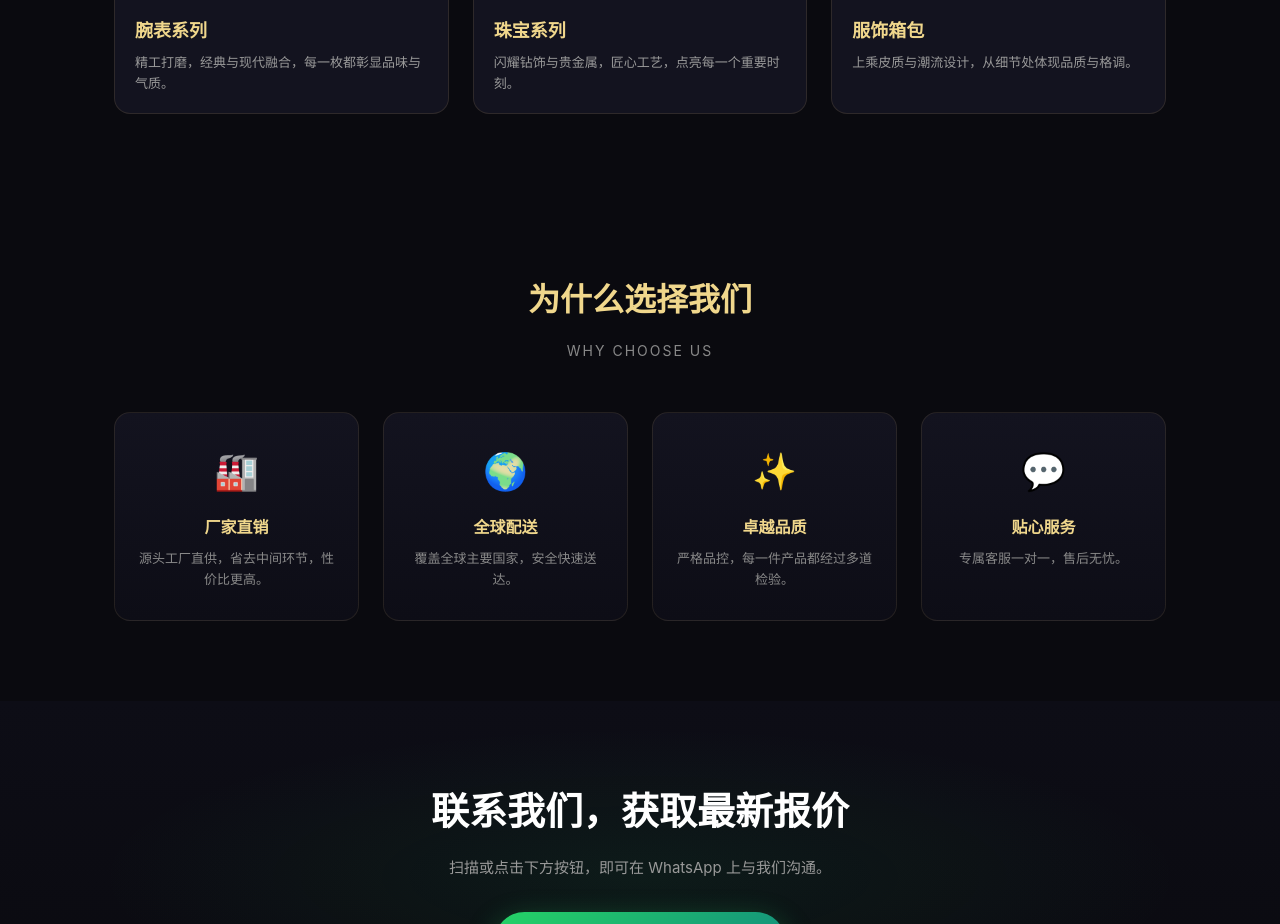
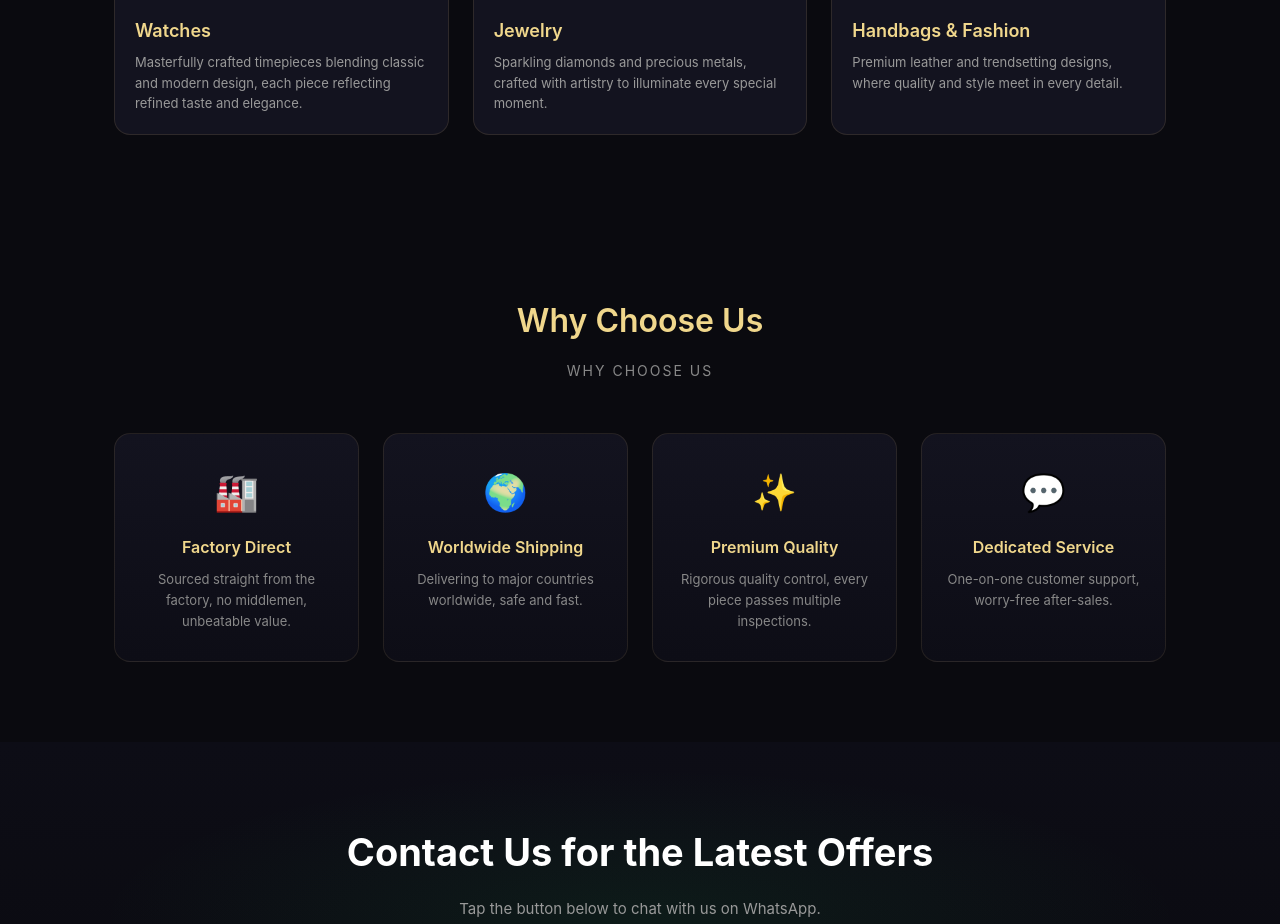
Before and after one commit to Nina1-1/shop2, a plain HTML site: page index.html in a window 1280 px wide. Shown: the part 1271-2195 px from the top of the page. Drawn offline with Linux system fonts and the light colour scheme.

Commit message:
all english

```diff
--- a/index.html
+++ b/index.html
@@ -1,9 +1,9 @@
 <!DOCTYPE html>
-<html lang="zh-CN">
+<html lang="en">
 <head>
 <meta charset="UTF-8">
 <meta name="viewport" content="width=device-width, initial-scale=1.0">
-<title>厂家直销 · 全球配送</title>
+<title>Factory Direct · Worldwide Shipping</title>
 <meta name="description" content="Premium watches, jewelry and fashion. Factory direct, worldwide shipping.">
 
 <style>
@@ -226,7 +226,7 @@
   <section class="hero">
     <div class="hero-content">
       <div class="brand">Manufacturer Direct</div>
-      <h1 class="headline">厂家直销 · 全球配送<br>卓越的品质与服务</h1>
+      <h1 class="headline">Factory Direct · Worldwide Shipping<br>Premium Quality & Service</h1>
       <p class="subline">WATCHES &nbsp;•&nbsp; JEWELRY &nbsp;•&nbsp; FASHION</p>
       <a class="hero-cta" href="https://wa.me/8613246206989?text=Hi%2C%20I%27m%20interested%20in%20your%20collection">
         💬 Chat on WhatsApp
@@ -241,28 +241,28 @@
 
   <!-- PRODUCTS -->
   <section class="section">
-    <h2 class="section-title">精选系列</h2>
+    <h2 class="section-title">Our Collections</h2>
     <p class="section-sub">OUR COLLECTIONS</p>
     <div class="grid">
       <div class="card">
         <img class="card-img" src="https://trae-api-cn.mchost.guru/api/ide/v1/text_to_image?prompt=premium%20luxury%20watch%20collection%20gold%20and%20steel%20elegant%20dark%20background%20product%20photography%20high%20end&image_size=landscape_4_3" alt="Watches">
         <div class="card-body">
-          <div class="card-title">腕表系列</div>
-          <div class="card-desc">精工打磨，经典与现代融合，每一枚都彰显品味与气质。</div>
+          <div class="card-title">Watches</div>
+          <div class="card-desc">Masterfully crafted timepieces blending classic and modern design, each piece reflecting refined taste and elegance.</div>
         </div>
       </div>
       <div class="card">
         <img class="card-img" src="https://trae-api-cn.mchost.guru/api/ide/v1/text_to_image?prompt=premium%20jewelry%20gold%20necklace%20diamonds%20rings%20elegant%20dark%20background%20luxury%20product%20photography&image_size=landscape_4_3" alt="Jewelry">
         <div class="card-body">
-          <div class="card-title">珠宝系列</div>
-          <div class="card-desc">闪耀钻饰与贵金属，匠心工艺，点亮每一个重要时刻。</div>
+          <div class="card-title">Jewelry</div>
+          <div class="card-desc">Sparkling diamonds and precious metals, crafted with artistry to illuminate every special moment.</div>
         </div>
       </div>
       <div class="card">
         <img class="card-img" src="https://trae-api-cn.mchost.guru/api/ide/v1/text_to_image?prompt=luxury%20handbags%20premium%20leather%20designer%20bags%20elegant%20dark%20background%20product%20photography%20high%20end&image_size=landscape_4_3" alt="Fashion">
         <div class="card-body">
-          <div class="card-title">服饰箱包</div>
-          <div class="card-desc">上乘皮质与潮流设计，从细节处体现品质与格调。</div>
+          <div class="card-title">Handbags & Fashion</div>
+          <div class="card-desc">Premium leather and trendsetting designs, where quality and style meet in every detail.</div>
         </div>
       </div>
     </div>
@@ -270,36 +270,36 @@
 
   <!-- FEATURES -->
   <section class="section">
-    <h2 class="section-title">为什么选择我们</h2>
+    <h2 class="section-title">Why Choose Us</h2>
     <p class="section-sub">WHY CHOOSE US</p>
     <div class="features">
       <div class="feature">
         <div class="feature-icon">🏭</div>
-        <div class="feature-title">厂家直销</div>
-        <div class="feature-desc">源头工厂直供，省去中间环节，性价比更高。</div>
+        <div class="feature-title">Factory Direct</div>
+        <div class="feature-desc">Sourced straight from the factory, no middlemen, unbeatable value.</div>
       </div>
       <div class="feature">
         <div class="feature-icon">🌍</div>
-        <div class="feature-title">全球配送</div>
-        <div class="feature-desc">覆盖全球主要国家，安全快速送达。</div>
+        <div class="feature-title">Worldwide Shipping</div>
+        <div class="feature-desc">Delivering to major countries worldwide, safe and fast.</div>
       </div>
       <div class="feature">
         <div class="feature-icon">✨</div>
-        <div class="feature-title">卓越品质</div>
-        <div class="feature-desc">严格品控，每一件产品都经过多道检验。</div>
+        <div class="feature-title">Premium Quality</div>
+        <div class="feature-desc">Rigorous quality control, every piece passes multiple inspections.</div>
       </div>
       <div class="feature">
         <div class="feature-icon">💬</div>
-        <div class="feature-title">贴心服务</div>
-        <div class="feature-desc">专属客服一对一，售后无忧。</div>
+        <div class="feature-title">Dedicated Service</div>
+        <div class="feature-desc">One-on-one customer support, worry-free after-sales.</div>
       </div>
     </div>
   </section>
 
   <!-- FINAL CTA -->
   <section class="final-cta">
-    <h2>联系我们，获取最新报价</h2>
-    <p>扫描或点击下方按钮，即可在 WhatsApp 上与我们沟通。</p>
+    <h2>Contact Us for the Latest Offers</h2>
+    <p>Tap the button below to chat with us on WhatsApp.</p>
     <a class="hero-cta" href="https://wa.me/8613246206989?text=Hi%2C%20I%27m%20interested%20in%20your%20collection">
       💬 Chat on WhatsApp
     </a>
```
